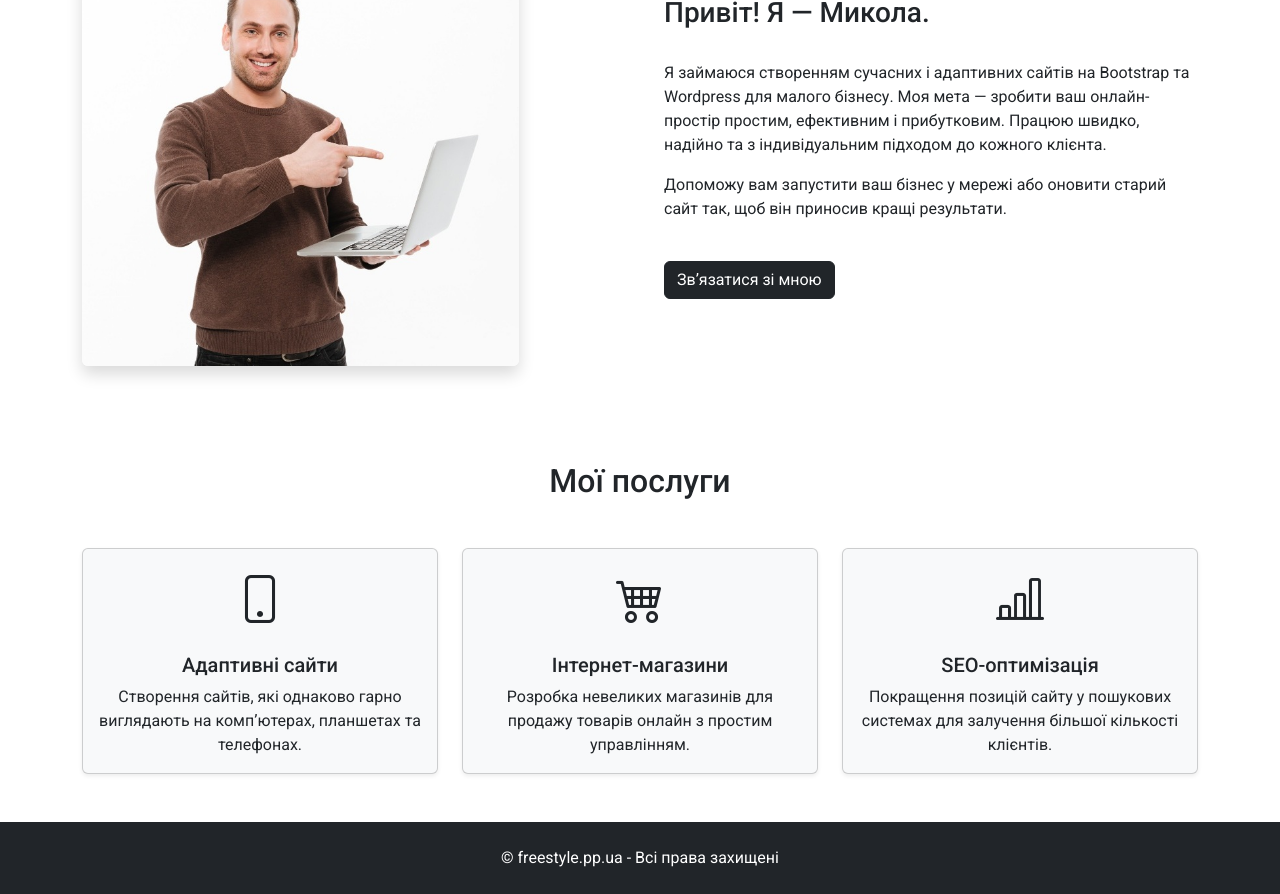
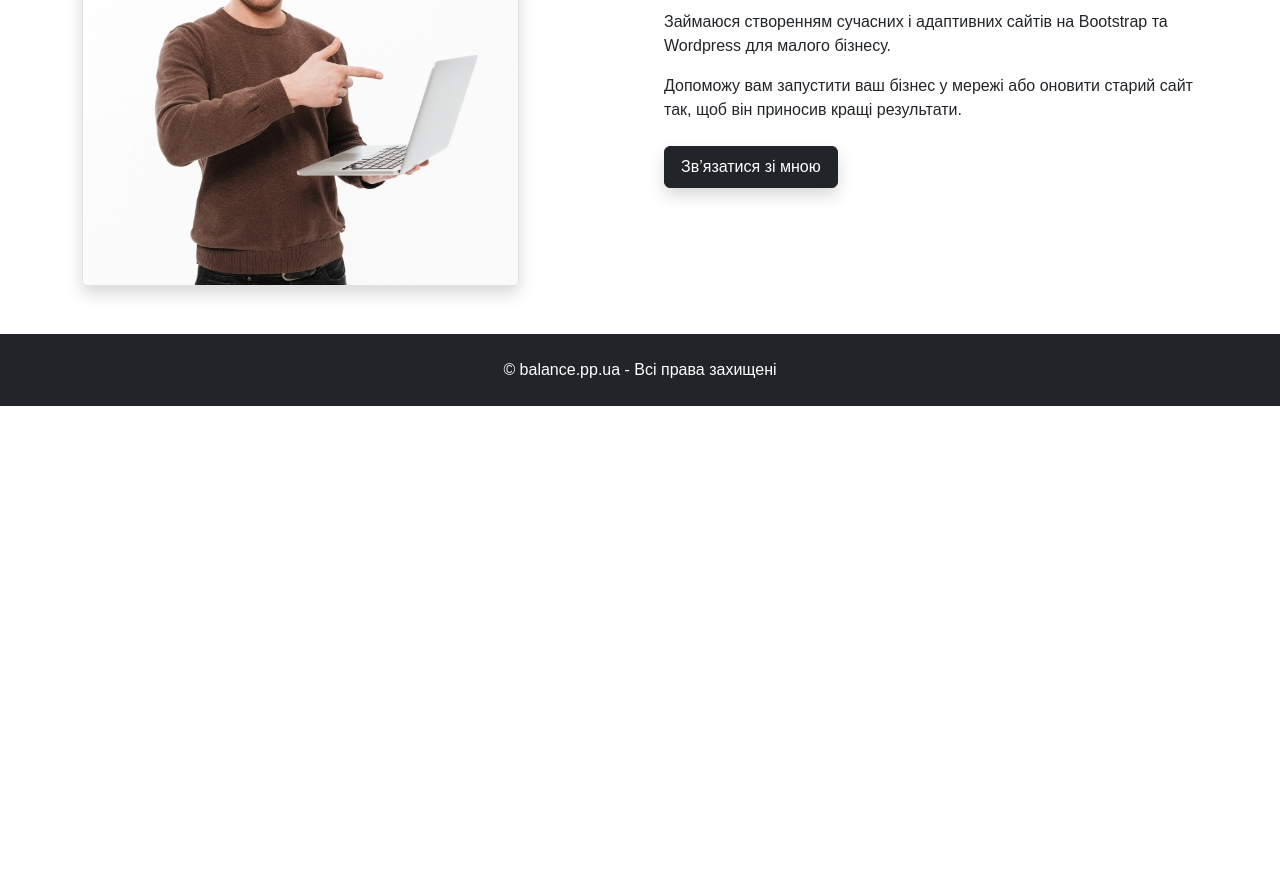
Before and after one commit to balanceweb/balance, a plain HTML site: page index.html in a window 1280 px wide. Shown: the part 735-1629 px from the top of the page. After the commit the page ends 1141 px from the top, so only its background shows below. Drawn offline with nearby package versions, Linux system fonts and the light colour scheme.

Commit message:
section about

```diff
--- a/index.html
+++ b/index.html
@@ -17,8 +17,10 @@
     />
     <link rel="stylesheet" href="style.css" />
     <!-- Bootstrap Icons/ -->
-    <link href="https://cdn.jsdelivr.net/npm/bootstrap-icons@1.10.5/font/bootstrap-icons.css" rel="stylesheet">
-
+    <link
+      href="https://cdn.jsdelivr.net/npm/bootstrap-icons@1.10.5/font/bootstrap-icons.css"
+      rel="stylesheet"
+    />
   </head>
   <body>
     <header class="header">
@@ -39,13 +41,15 @@
           <div class="collapse navbar-collapse" id="navbarNav">
             <ul class="navbar-nav m-auto py-3 py-md-0">
               <li class="nav-item">
-                <a class="nav-link" aria-current="page" href="#about">Про мене</a>
+                <a class="nav-link" aria-current="page" href="#about"
+                  >Про мене</a
+                >
               </li>
               <li class="nav-item">
-                <a class="nav-link" href="#">Послуги</a>
+                <a class="nav-link" href="#services">Послуги</a>
               </li>
               <li class="nav-item">
-                <a class="nav-link" href="#">Ціни</a>
+                <a class="nav-link" href="#prices">Ціни</a>
               </li>
             </ul>
             <a href="tel:+380983199618" class="btn btn-outline-dark">
@@ -71,103 +75,65 @@
     <!-- Section Hero -->
     <section class="hero py-5 bg-light">
       <div class="h-100 container-sm">
-
         <div class="row align-items-center h-100">
           <div class="col">
             <h1 class="text-center fw-bold mb-5 px-1">
               Недорогі сайти для малого бізнесу
             </h1>
             <div class="btn-wrap text-center">
-              <a href="http://t.me/freestylesoft" class="btn btn-dark"
-                >Консультація</a
+              <a href="http://t.me/freestylesoft" class="btn btn-dark px-3 py-2 shadow"
+                >Замовити сайт</a
               >
             </div>
           </div>
         </div>
       </div>
     </section>
+<!-- Section About (Dark Version) -->
+<!-- <section id="about" class="about py-5 bg-dark text-white">
+  <div class="container">
+    <div class="row align-items-center justify-content-between g-5">
+
+      <div class="col-md-5">
+        <img src="./webdev2.jpg" alt="Розробка сайтів" class="img-fluid rounded">
+      </div>
+
+      <div class="col-md-6">
+        <h2 class="mb-4">Про мене</h2>
+        <p>Займаюся створенням сучасних і адаптивних сайтів на Bootstrap та WordPress для малого бізнесу.</p>
+        <p class="mb-4">Допоможу вам запустити ваш бізнес у мережі або оновити старий сайт так, щоб він приносив кращі результати.</p>
+        <a href="http://t.me/freestylesoft" class="btn btn-outline-light px-3 py-2 shadow-white">Зв’язатися зі мною</a>
+      </div>
+
+    </div>
+  </div>
+</section> -->
+
 
     <!-- Section About -->
-    <section class="about py-5 px-3" id="about">
+     <section class="about py-5" id="about">
       <div class="container">
-
-        <div class="row align-items-center h-100 justify-content-between g-5">
-          <!-- photo -->
-          <div class="col-md-5 mb-3 mb-md-0">
-            <img
-              class="img-fluid rounded shadow"
-              src="./розробка сайтів 2.jpg"
-              alt="Розробка вебсайтів"
-            />
+        <div class="row align-items-center justify-content-between g-5">
+          <div class="col-md-5">
+            <img src="./webdev2.jpg" alt="Розробка сайтів" class="img-fluid border rounded shadow">
           </div>
-          <!-- description -->
-          <div class="col-md-6 mb-3 mb-md-0">
-            <h3>Привіт! Я — Микола.</h3>
-            <div class="description py-4">
-
-              <p>
-                Я займаюся створенням сучасних і адаптивних сайтів на Bootstrap та Wordpress для малого
-                бізнесу. Моя мета — зробити ваш онлайн-простір простим, ефективним і
-                прибутковим. Працюю швидко, надійно та з індивідуальним підходом до
-                кожного клієнта.
-              </p>
-              <p">
-                Допоможу вам запустити ваш бізнес у мережі або оновити старий сайт так,
-                щоб він приносив кращі результати.
-              </p>
-            </div>
-            <a href="https://t.me/freestylesoft" class="btn btn-dark">Зв’язатися зі мною</a>
+          <div class="col-md-6">
+            <h2 class=" mb-4">Про мене</h2>
+            <p>Займаюся створенням сучасних і адаптивних сайтів на Bootstrap
+              та Wordpress для малого бізнесу.</p>
+            <p class="mb-4">Допоможу вам запустити ваш бізнес у мережі або оновити старий
+              сайт так, щоб він приносив кращі результати.</p>
+              <a href="http://t.me/freestylesoft" class="btn btn-dark px-3 py-2 shadow">Зв’язатися зі мною</a>
           </div>
         </div>
       </div>
-    </section>
-    <!-- Section Services -->
-     <section class="services py-5 px-3" id="services">
-      <div class="container-sm">
-        <h2 class="text-center mb-5">Мої послуги</h2>
-        <div class="row g-4">
-          <div class="col-md-4">
-            <div class="card h-100 text-center shadow-sm bg-light">
-              <div class="card-body">
-                <div class="mb-3">
-                  <i class="bi bi-phone color-dark" style="font-size: 3rem;"></i>
-                </div>
-                <h5 class="card-title">Адаптивні сайти</h5>
-                <p class="card-text">Створення сайтів, які однаково гарно виглядають на комп’ютерах, планшетах та телефонах.</p>
-              </div>
-            </div>
-          </div>
+     </section>
 
-          <div class="col-md-4">
-            <div class="card h-100 text-center shadow-sm bg-light">
-              <div class="card-body">
-                <div class="mb-3">
-                  <i class="bi bi-cart4 color-dark" style="font-size: 3rem;"></i>
-                </div>
-                <h5 class="card-title">Інтернет-магазини</h5>
-                <p class="card-text">Розробка невеликих магазинів для продажу товарів онлайн з простим управлінням.</p>
-              </div>
-            </div>
-          </div>
 
-          <div class="col-md-4">
-            <div class="card h-100 text-center shadow-sm bg-light">
-              <div class="card-body">
-                <div class="mb-3">
-                  <i class="bi bi-bar-chart-line color-dark" style="font-size: 3rem;"></i>
-                </div>
-                <h5 class="card-title">SEO-оптимізація</h5>
-                <p class="card-text">Покращення позицій сайту у пошукових системах для залучення більшої кількості клієнтів.</p>
-              </div>
-            </div>
-          </div>
-
-        </div>
-      </div>
-     </section>
+    <!-- Footer -->
     <footer class="footer bg-dark">
       <div class="container text-white text-center py-4 mb-0">
-        &copy; freestyle.pp.ua - Всі права захищені
+        &copy; balance.pp.ua - Всі права захищені
       </div>
     </footer>
     <script
--- a/style.css
+++ b/style.css
@@ -1,7 +1,6 @@
 body {
-    font-family: "Roboto", sans-serif;
+    font-family: "Poppins", sans-serif;
 }
-
 .hero {
-    height: 70vh;
+    height: 60vh;
 }
```
Also changed, not shown: webdev2.jpg (added).
